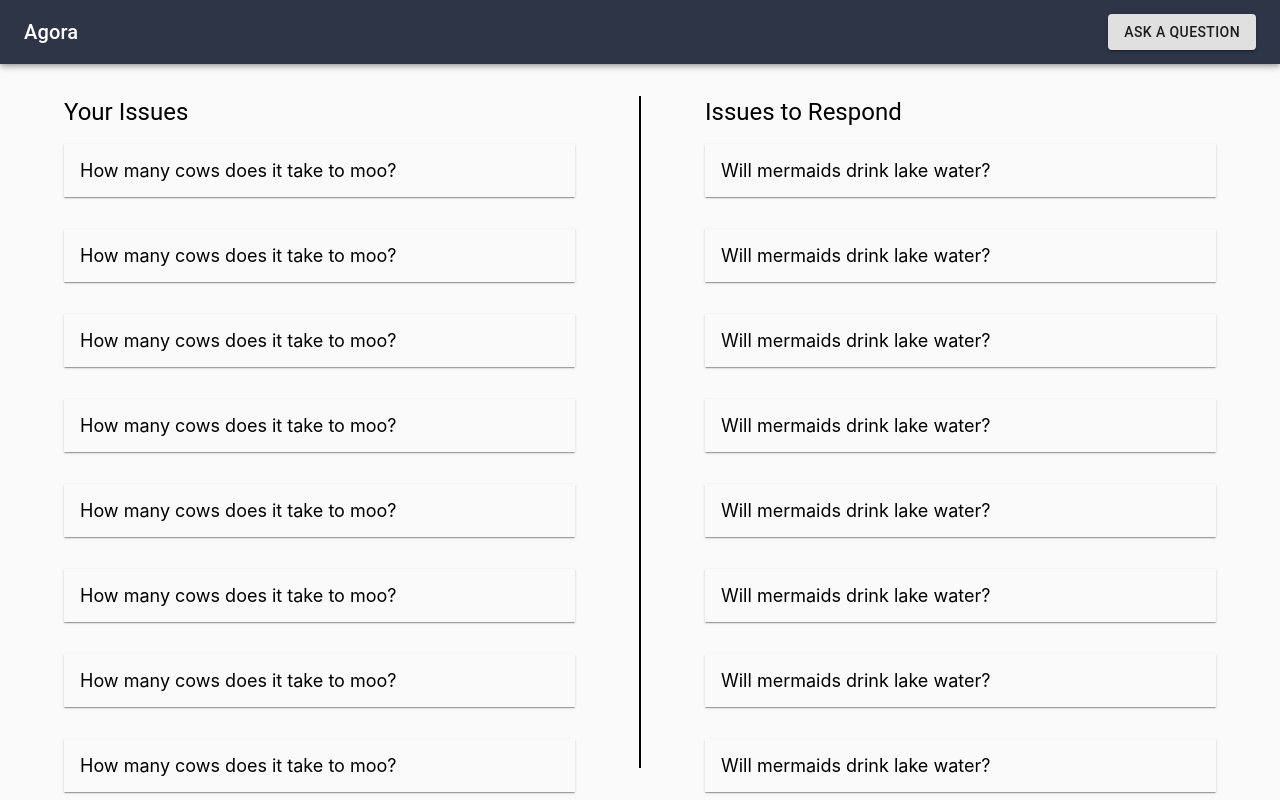
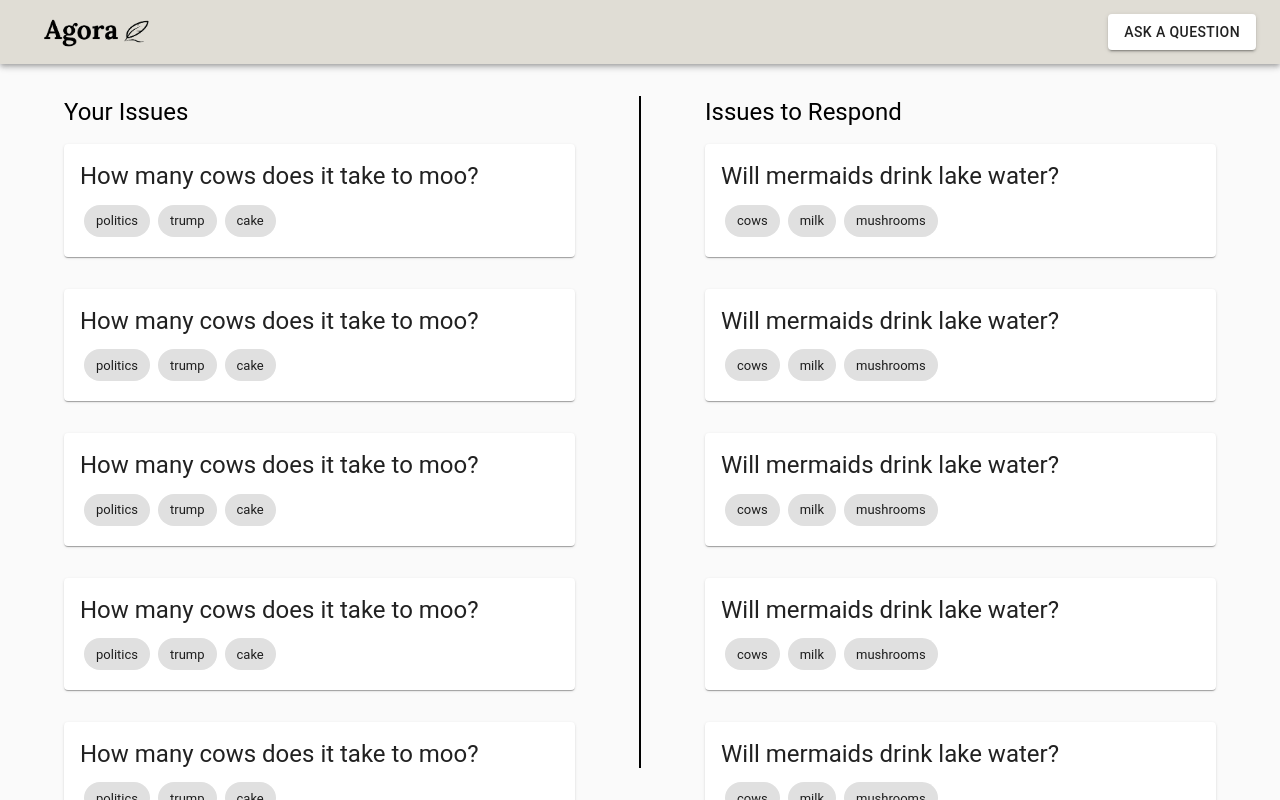
Before and after one commit to rbth7e5/bustythesquirrel, a React (Create React App) app: page / in a window 1280 px wide. Built offline with nearby package versions, Linux system fonts and the light colour scheme.

Commit message:
Update icon

```diff
--- a/src/Agora.jsx
+++ b/src/Agora.jsx
@@ -2,9 +2,10 @@ import {
   AppBar,
   Button,
   Card,
+  CardActionArea,
   CardContent,
+  Chip,
   List,
-  ListItem,
   Toolbar,
   Typography
 } from "@material-ui/core";
@@ -18,7 +19,7 @@ const useStyles = makeStyles(theme => ({
     flexGrow: 1
   },
   title: {
-    flexGrow: 1
+    marginRight: "auto"
   },
   content: {
     flex: 1,
@@ -28,7 +29,6 @@ const useStyles = makeStyles(theme => ({
   },
   listItem: {
     marginBottom: 32,
-    padding: 16,
     fontSize: 18
   },
   issuesView: {
@@ -84,10 +84,17 @@ export default function Agora() {
     <div className={classes.root}>
       <AppBar position="static">
         <Toolbar>
-          <Typography variant="h6" className={classes.title}>
-            Agora
-          </Typography>
-          <Button variant="contained" onClick={() => setAskOpen(true)}>
+          <img
+            src={require("./Logo_only.png")}
+            alt="Agora"
+            height={64}
+            className={classes.title}
+          />
+          <Button
+            variant="contained"
+            color="secondary"
+            onClick={() => setAskOpen(true)}
+          >
             Ask a Question
           </Button>
         </Toolbar>
@@ -99,14 +106,11 @@ export default function Agora() {
           </Typography>
           <List>
             {questions.map((qns, i) => (
-              <ListItem
-                button
-                component={Paper}
+              <Issue
+                primary={qns}
+                tags={["politics", "trump", "cake"]}
                 key={i}
-                className={classes.listItem}
-              >
-                {qns}
-              </ListItem>
+              />
             ))}
           </List>
         </div>
@@ -117,14 +121,11 @@ export default function Agora() {
           </Typography>
           <List>
             {issues.map((issue, i) => (
-              <ListItem
-                button
-                component={Paper}
+              <Issue
+                primary={issue}
+                tags={["cows", "milk", "mushrooms"]}
                 key={i}
-                className={classes.listItem}
-              >
-                {issue}
-              </ListItem>
+              />
             ))}
           </List>
         </div>
@@ -133,3 +134,22 @@ export default function Agora() {
     </div>
   );
 }
+
+function Issue(props) {
+  const classes = useStyles();
+  const { primary, tags, category, country } = props;
+  return (
+    <Card className={classes.listItem}>
+      <CardActionArea>
+        <CardContent>
+          <Typography gutterBottom variant="h5" component="h2">
+            {primary}
+          </Typography>
+          {tags.map(tag => (
+            <Chip style={{ margin: 4 }} label={tag} />
+          ))}
+        </CardContent>
+      </CardActionArea>
+    </Card>
+  );
+}
--- a/src/App.jsx
+++ b/src/App.jsx
@@ -12,13 +12,13 @@ const theme = createMuiTheme({
   palette: {
     primary: {
       // light: will be calculated from palette.primary.main,
-      main: "#2e3546",
+      main: "#e0ddd5",
       light: "#283d70"
       // dark: will be calculated from palette.primary.main,
       // contrastText: will be calculated to contrast with palette.primary.main
     },
     secondary: {
-      main: "#703529",
+      main: "#ffffff",
       light: "#c6934b"
     },
     background: {
```
Also changed, not shown: public/manifest.json, src/Logo_only.png (added), src/logo.svg (deleted).
